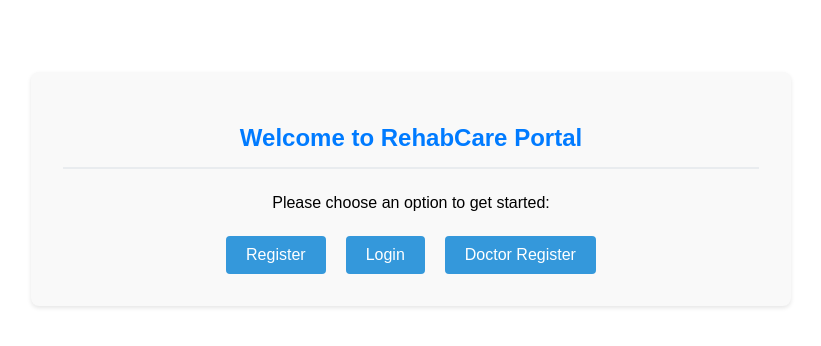
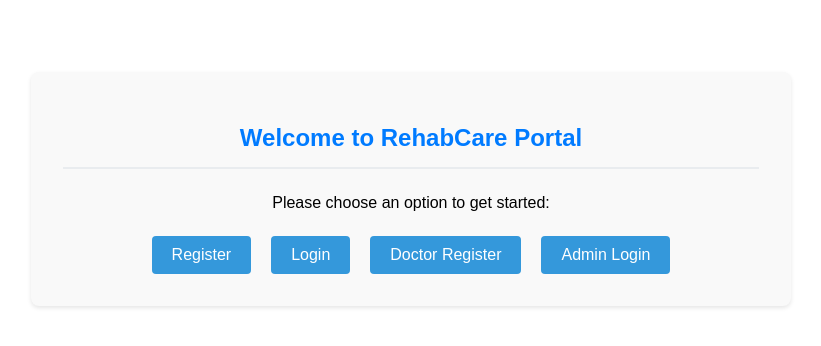
Before and after one commit to NadaMohamedElBasel/RehabCare, a React (Create React App) app in the folder rehabcare-frontend/: page / in a window 1280 px wide. Shown: the top 346 px of the page, without its empty margins (229-1050 px from the left). Built offline with nearby package versions, Linux system fonts and the light colour scheme.

Commit message:
Admin portal

```diff
--- a/rehabcare-frontend/src/components/LandingPage.js
+++ b/rehabcare-frontend/src/components/LandingPage.js
@@ -32,6 +32,10 @@ function LandingPage() {
           <a href="/doctor-register" className="option-button doctor-btn">
             Doctor Register
           </a>
+        {/* Admin login */}
+          <a href="/admin-login" className="option-button doctor-btn">
+            Admin Login
+          </a>
 
         </div>
       </div>
```
Also changed, not shown: 1 other file (tests, documents, lock files or other folders).
